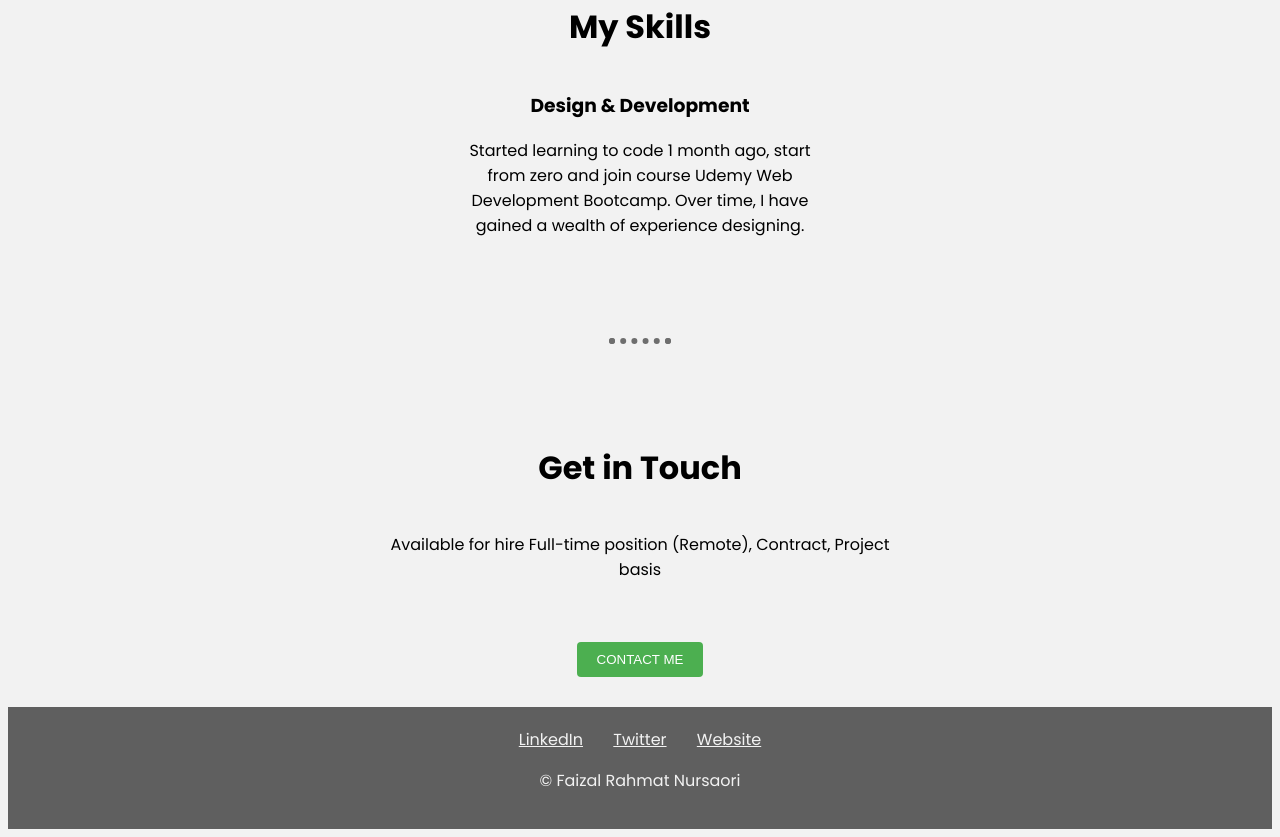
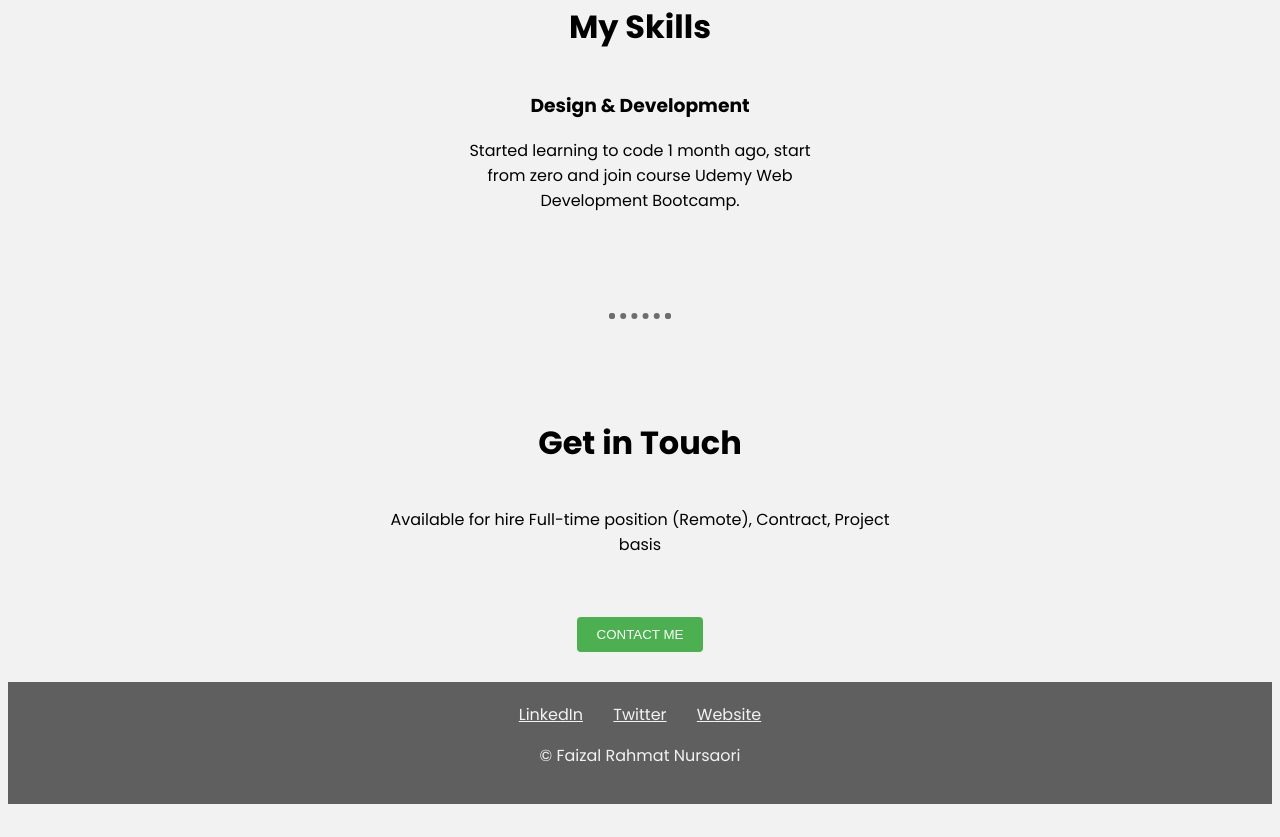
Before and after one commit to DrunkenMolen/personal-site, a plain HTML site: page index.html in a window 1280 px wide. Shown: the part 858-1695 px from the top of the page. After the commit the page ends 1670 px from the top, so only its background shows below. Drawn offline with Linux system fonts and the light colour scheme.

Commit message:
Update index.html

```diff
--- a/index.html
+++ b/index.html
@@ -48,8 +48,7 @@
           <h3>Design & Development</h3>
           <p>
             Started learning to code 1 month ago, start from zero and join
-            course Udemy Web Development Bootcamp. Over time, I have gained a
-            wealth of experience designing.
+            course Udemy Web Development Bootcamp.
           </p>
         </div>
       </div>
```
